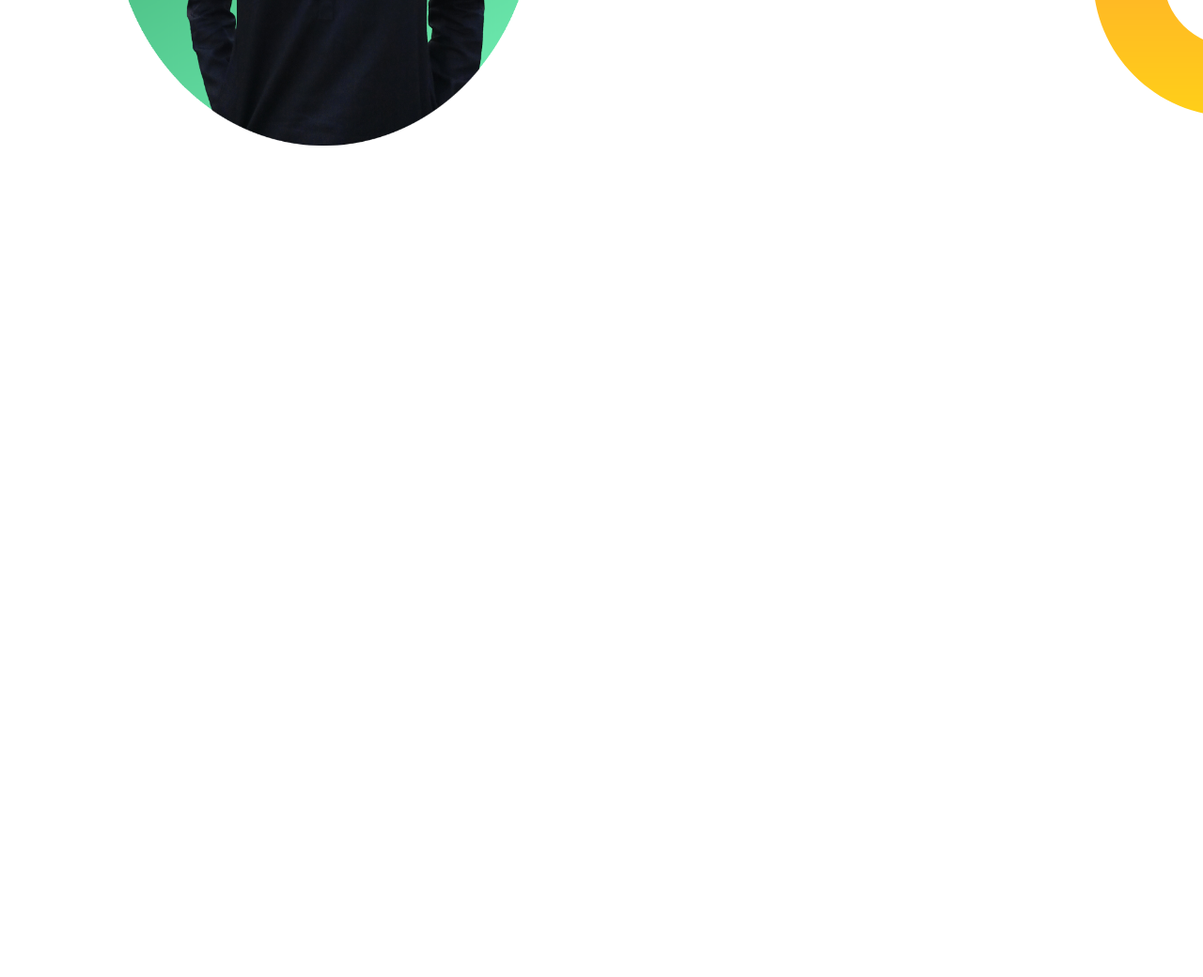
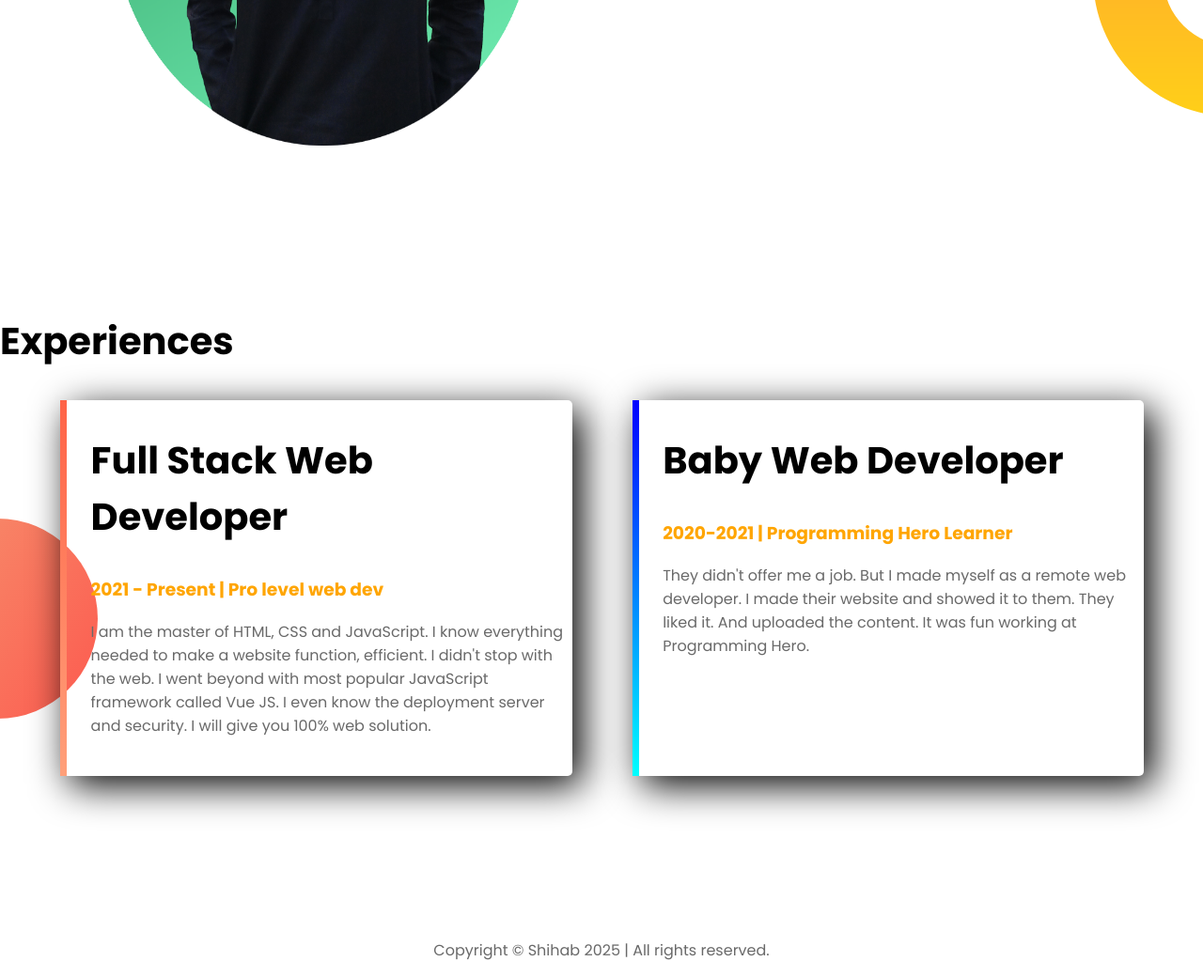
Before and after one commit to Shihab2803/web-portfolio, a plain HTML site: page index.html in a window 1280 px wide. Shown: the part 1000-2040 px from the top of the page at 94% size. Before the commit the page ends 1300 px from the top, so only its background shows below. Drawn offline with Linux system fonts and the light colour scheme.

Commit message:
Final submission

```diff
--- a/index.html
+++ b/index.html
@@ -13,7 +13,7 @@
     <section class="top-banner">
       <div class="half-width">
             <h1>Welcome to </h1>
-            <h1><span class="name-highlight">Shihab Uddin's</span> Website</h1>
+            <h1><span class="orange-highlight">Shihab Uddin's</span> Website</h1>
             <h3>World class web developer</h3>
             <p>You might saw me jumping climbing buildings and stopping trains. But nobody pays me a dime for that work. That's why I am learning and mastering web development. I will not stop until I become the Web Development Hero.</p>
             <a class="link-button" target="_blank" href="https://www.linkedin.com/in/shihab-uddin-44a05b372/">HIRE ME</a>
@@ -39,6 +39,25 @@
 
 
     </section>
+    <section class="experience-area">
+      <h2>Experiences</h2>
+      <div id="full-stack" class="half-width single-experience">
+        <h2>Full Stack Web Developer</h2>
+        <h3 class="orange-highlight">2021 - Present | Pro level web dev</h3>
+        <p>I am the master of HTML, CSS and JavaScript. I know everything needed to make a website function, efficient. I didn't stop with the web. I went beyond with most popular JavaScript framework called Vue JS. I even know the deployment server and security. I will give you 100% web solution.</p>
+
+      </div>
+      <div id="baby-web" class="half-width single-experience">
+        <h2>Baby Web Developer</h2>
+        <h3 class="orange-highlight">2020-2021 | Programming Hero Learner</h3>
+        <p>They didn't offer me a job. But I made myself as a remote web developer. I made their website and showed it to them. They liked it. And uploaded the content. It was fun working at Programming Hero.</p>
+
+      </div>
+
+    </section>
+    <footer>
+      <p>Copyright © Shihab 2025 | All rights reserved.</p>
+    </footer>
 
 </body>
 </html>
--- a/style.css
+++ b/style.css
@@ -11,7 +11,7 @@ h2{
 p{
     color: dimgray;
 }
-.name-highlight{
+.orange-highlight{
     color: orange;
 
 }
@@ -49,3 +49,26 @@ section{
     background-repeat: no-repeat;
     background-position: right;
 }
+.single-experience{
+    box-shadow: 10px 10px 40px;
+    border-radius: 5px;
+    height: 80%;
+}
+.experience-area{
+    background-image: url(Images/exp-bg.png);
+    background-repeat: no-repeat;
+    background-position: left;
+}
+#full-stack{
+    border-left: 7px solid ;
+    border-image: linear-gradient(180deg,tomato, lightsalmon);
+    border-image-slice: 1;
+}
+#baby-web{
+    border-left: 7px solid;
+    border-image: linear-gradient(180deg, blue,  cyan);
+    border-image-slice: 1;
+}
+footer p{
+    text-align: center;
+}
```
